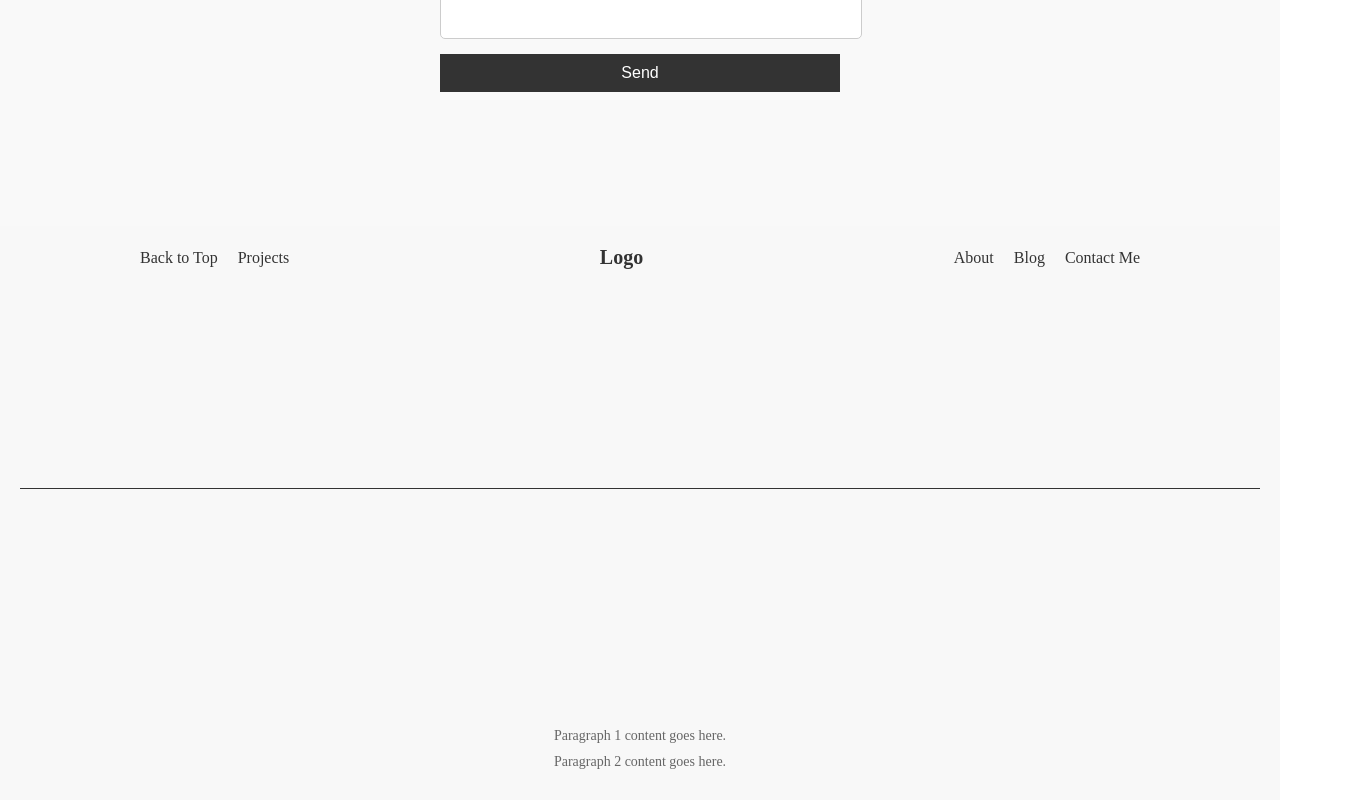
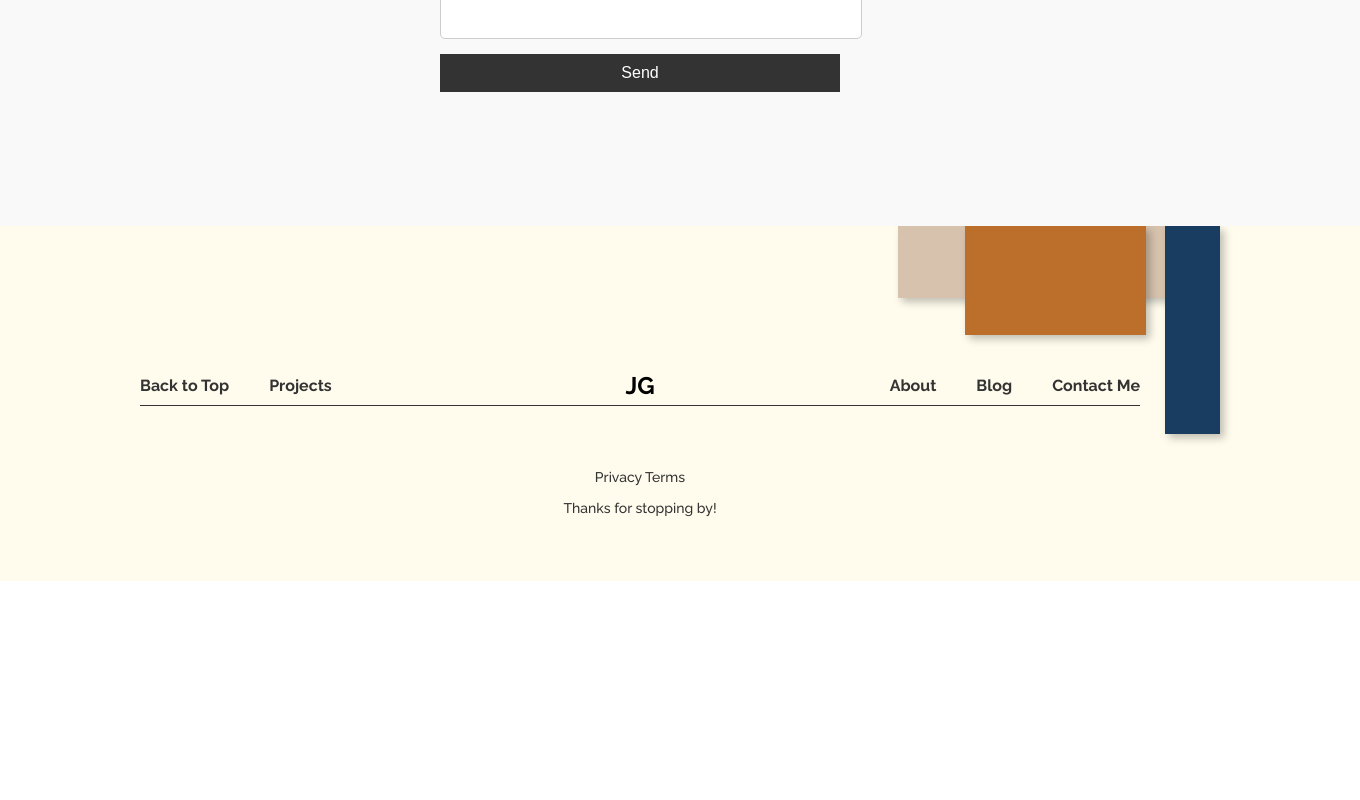
Before and after one commit to Laelys/portofolio_project, a React (Vite) app: page /cta in a window 1280 px wide. Shown: the part 446-1246 px from the top of the page, 1360 px wide, since content can reach past the window. After the commit the page ends 1027 px from the top, so only its background shows below. Built offline with nearby package versions, Linux system fonts and the light colour scheme.

Commit message:
worked on footer

```diff
--- a/src/components/Footer.jsx
+++ b/src/components/Footer.jsx
@@ -4,6 +4,11 @@ import "../styling/footer.css";
 const Footer = () => {
   return (
     <footer className="footer">
+      <div className="footer__graphics">
+        <div className="footer__rectangle__first"></div>
+        <div className="footer__rectangle__second"></div>
+        <div className="footer__rectangle__third"></div>
+      </div>
       <div className="footer__links__container">
         <div className="footer__links__left">
           <Link
@@ -17,7 +22,7 @@ const Footer = () => {
             Projects
           </Link>
         </div>
-        <div className="footer__logo">Logo</div>
+        <div className="footer__logo">JG</div>
         <div className="footer__links__right">
           <Link to="/about" className="footer__link">
             About
@@ -25,15 +30,15 @@ const Footer = () => {
           <Link to="/posts" className="footer__link">
             Blog
           </Link>
-          <Link to="/cta__form" className="footer__link">
+          <Link to="/cta" className="footer__link">
             Contact Me
           </Link>
         </div>
       </div>
       <div className="footer__divider"></div>
       <div className="footer__info">
-        <p>Paragraph 1 content goes here.</p>
-        <p>Paragraph 2 content goes here.</p>
+        <p>Privacy Terms</p>
+        <p>Thanks for stopping by!</p>
       </div>
     </footer>
   );
--- a/src/styling/footer.css
+++ b/src/styling/footer.css
@@ -1,17 +1,24 @@
+@font-face {
+  font-family: "Raleway";
+  src: url("/src/assets/fonts/Raleway-VariableFont_wght.ttf");
+}
+
 .footer {
+  font-family: "Raleway";
   max-width: 1440px;
-  height: 534px;
-  margin: 0 auto;
-  padding: 20px;
+  padding: 50px 220px;
   display: flex;
   flex-direction: column;
-  justify-content: space-between;
+  justify-content: center;
   align-items: center;
-  background-color: #f8f8f8;
+  background-color: #fffced;
+  overflow: hidden;
+  position: relative;
 }
 
 .footer__links__container {
   display: flex;
+  margin-top: 100px;
   width: 1000px;
   justify-content: space-between;
   align-items: center;
@@ -20,20 +27,25 @@
 .footer__links__left,
 .footer__links__right {
   display: flex;
-  gap: 20px;
+  font-size: 16px;
+  font-weight: 700;
+  gap: 40px;
 }
 
 .footer__link {
   text-decoration: none;
   color: #333;
-  font-size: 16px;
 }
 
 .footer__logo {
-  font-size: 20px;
+  font-family: raleway;
+  color: #000000;
+  font-size: 24px;
   font-weight: bold;
-  color: #333;
   text-align: center;
+  position: absolute;
+  left: 50%;
+  transform: translateX(-50%);
 }
 
 .footer__divider {
@@ -41,15 +53,53 @@
   height: 1px;
   background-color: #333;
   margin-top: 10px;
+  margin-bottom: 48px;
 }
 
 .footer__info {
   text-align: center;
-  margin-top: 20px;
 }
 
 .footer__info p {
-  margin: 10px 0;
+  margin: 15px 0;
+  font-weight: 500;
   font-size: 14px;
-  color: #666;
+  color: #333;
 }
+
+.footer__graphics {
+  position: absolute;
+  right: 0;
+  top: 0;
+}
+
+.footer__rectangle__first,
+.footer__rectangle__second,
+.footer__rectangle__third {
+  position: absolute;
+  box-shadow: 4px 4px 8px 0px #00000040;
+  z-index: 1;
+}
+
+.footer__rectangle__first {
+  right: 168px;
+  width: 294px;
+  height: 72px;
+  background-color: #d7c2ad;
+}
+
+.footer__rectangle__second {
+  right: 140px;
+  width: 55px;
+  height: 208px;
+  background-color: #193d61;
+  z-index: 1;
+}
+
+.footer__rectangle__third {
+  right: 214px;
+  width: 181px;
+  height: 109px;
+  z-index: 1;
+  background-color: #bc6f2b;
+}
```
Also changed, not shown: public/projects-images/projects6.webp.
